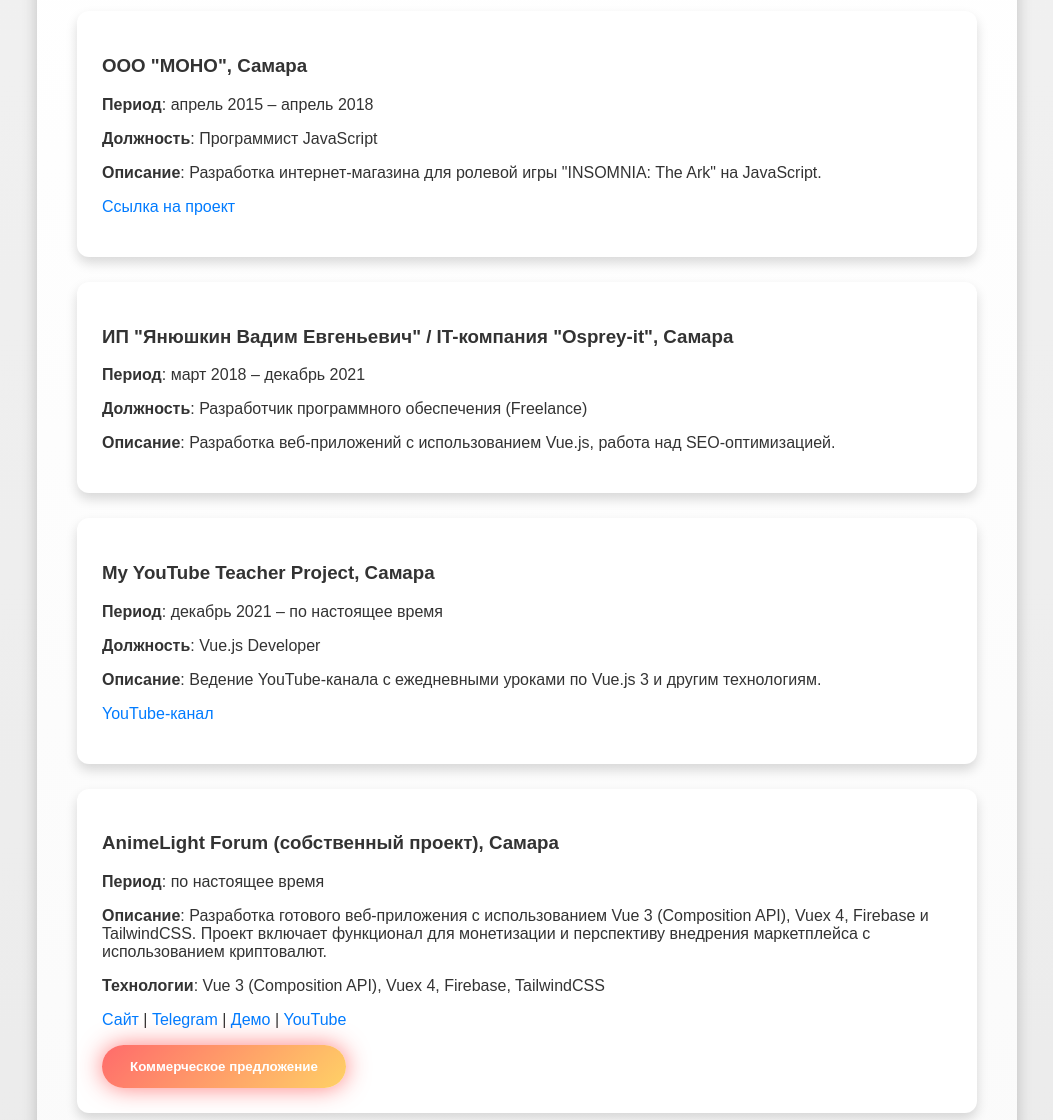
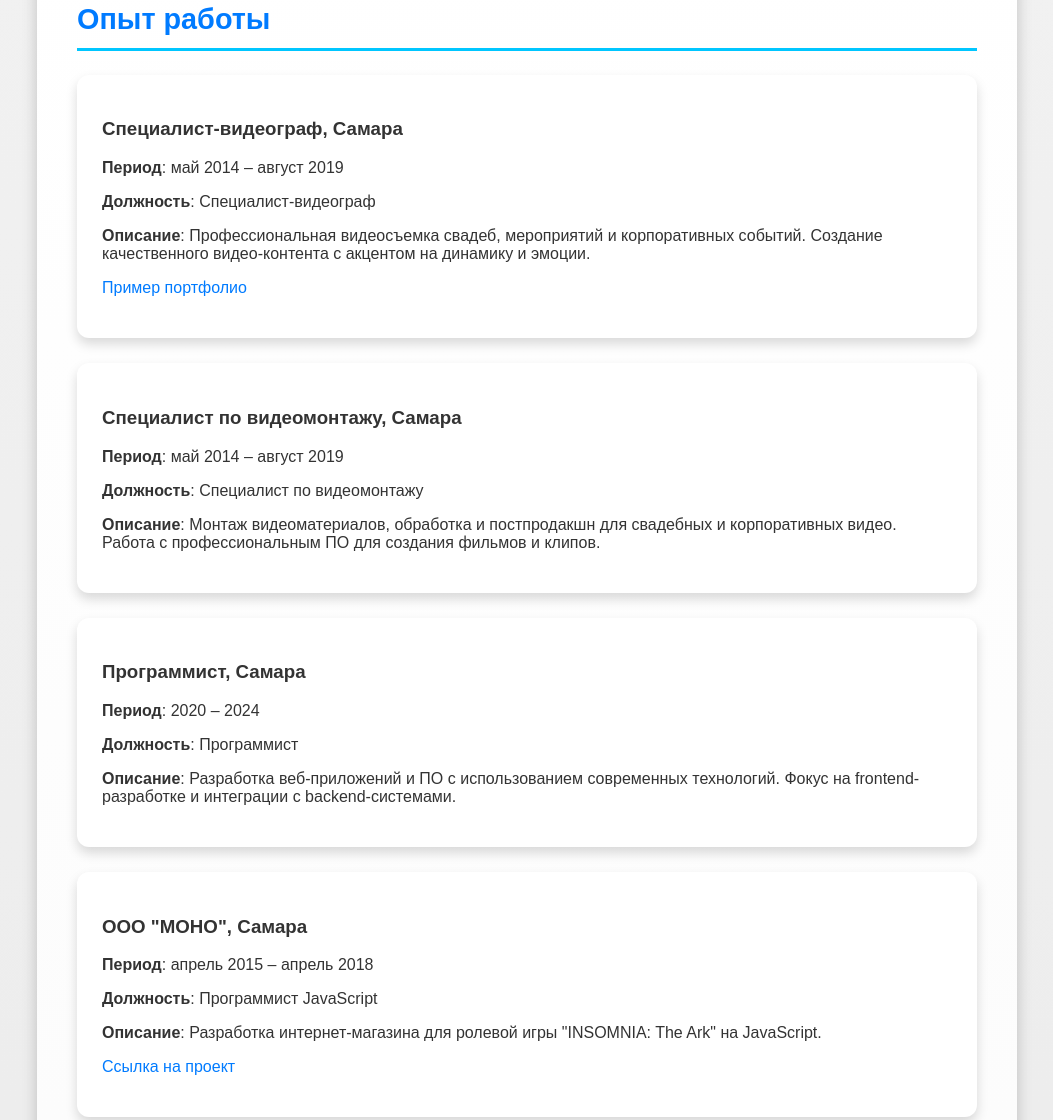
Before and after one commit to telegramgithublove/portfolio, a plain HTML site: page index.html in a window 1280 px wide. Shown: the part 967-2087 px from the top of the page, without its empty margins (113-1166 px from the left). Drawn offline with Linux system fonts and the light colour scheme.

Commit message:
resume.html
best

```diff
--- a/index.html
+++ b/index.html
@@ -26,6 +26,7 @@
         <p>
             <strong>Кто я?</strong> Middle Frontend-разработчик с 4 годами опыта.<br>
             <strong>Специализация:</strong> Создание масштабируемых приложений на <strong>Vue.js 3</strong>, <strong>Nuxt.js 3</strong>,  <strong>JavaScript</strong> и <strong>TypeScript</strong>.<br>
+            <strong>Профессиональная деятельность:</strong> Занимался в сферах видеографа, видеомонтажа, программиста, а также работой с микрофоном и звуком.<br>
             <strong>Навыки:</strong> Работа с микросервисной архитектурой, базами данных (<strong>MySQL</strong>, <strong>MariaDB</strong>, <strong>Appwrite</strong>) и процессами <strong>CI/CD</strong>.<br>
             <strong>Цель:</strong> Разработка высоконагруженных систем в динамичной команде или самостоятельная работа над продуктами.<br>
             <strong>Методологии:</strong> Владею <strong>Waterfall</strong>, <strong>Agile</strong>, <strong>Scrum</strong> и <strong>DevOps</strong> (инструменты: <strong>Docker</strong>).<br>
@@ -35,6 +36,25 @@
 
     <section id="experience" class="section-animate">
         <h2>Опыт работы</h2>
+        <div class="experience-card">
+            <h3>Специалист-видеограф, Самара</h3>
+            <p><strong>Период</strong>: май 2014 – август 2019</p>
+            <p><strong>Должность</strong>: Специалист-видеограф</p>
+            <p><strong>Описание</strong>: Профессиональная видеосъемка свадеб, мероприятий и корпоративных событий. Создание качественного видео-контента с акцентом на динамику и эмоции.</p>
+            <p><a href="https://samara.gorko.ru/album/254663/13030611/" target="_blank">Пример портфолио</a></p>
+        </div>
+        <div class="experience-card">
+            <h3>Специалист по видеомонтажу, Самара</h3>
+            <p><strong>Период</strong>: май 2014 – август 2019</p>
+            <p><strong>Должность</strong>: Специалист по видеомонтажу</p>
+            <p><strong>Описание</strong>: Монтаж видеоматериалов, обработка и постпродакшн для свадебных и корпоративных видео. Работа с профессиональным ПО для создания фильмов и клипов.</p>
+        </div>
+        <div class="experience-card">
+            <h3>Программист, Самара</h3>
+            <p><strong>Период</strong>: 2020 – 2024</p>
+            <p><strong>Должность</strong>: Программист</p>
+            <p><strong>Описание</strong>: Разработка веб-приложений и ПО с использованием современных технологий. Фокус на frontend-разработке и интеграции с backend-системами.</p>
+        </div>
         <div class="experience-card">
             <h3>ООО "МОНО", Самара</h3>
             <p><strong>Период</strong>: апрель 2015 – апрель 2018</p>
@@ -100,6 +120,9 @@
             <span class="skill-item">Firebase</span>
             <span class="skill-item">TailwindCSS</span>
             <span class="skill-item">Telegraf.js</span>
+            <span class="skill-item">Видеография</span>
+            <span class="skill-item">Видеомонтаж</span>
+            <span class="skill-item">Работа со звуком</span>
         </div>
     </section>
 
@@ -114,7 +137,7 @@
         <div class="project-card">
             <h3>My YouTube Teacher Project</h3>
             <p>YouTube-канал с ежедневными уроками по Vue.js 3 и другими технологиями.</p>
-            <a href="hhttps://www.youtube.com/@justinmoreyl18" target="_blank">Ссылка на YouTube</a>
+            <a href="https://www.youtube.com/@justinmoreyl18" target="_blank">Ссылка на YouTube</a>
             <button class="details-btn" onclick="openModal('youtube')">Подробнее</button>
         </div>
         <div class="project-card">
```
